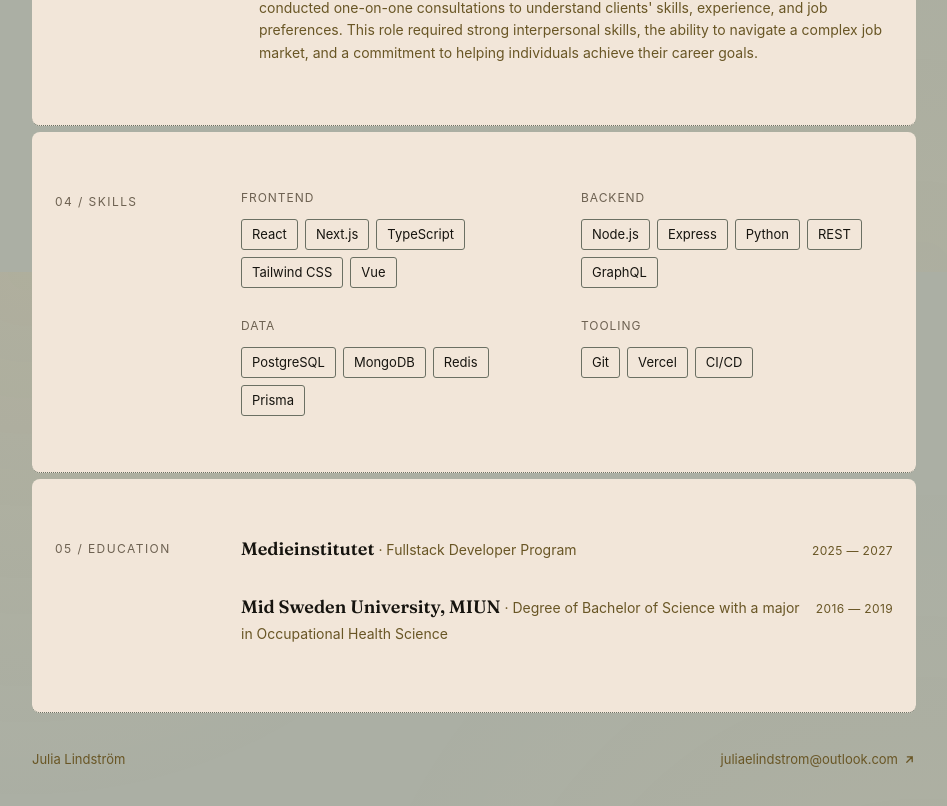
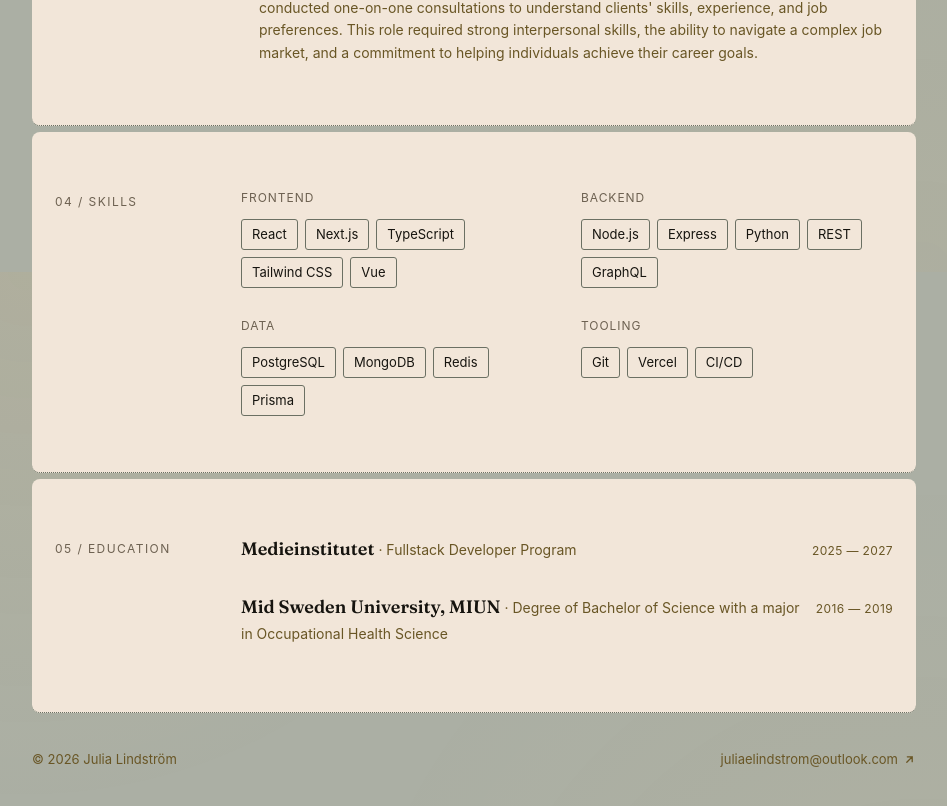
Before and after one commit to 13jel/cv-julialindstrom, a React (Vite) app: page / in a window 1280 px wide. Shown: the part 2128-2934 px from the top of the page, without its empty margins (166-1113 px from the left). Built offline with nearby package versions, Linux system fonts and the light colour scheme.

Commit message:
Footer and index title fix

```diff
--- a/index.html
+++ b/index.html
@@ -4,7 +4,7 @@
     <meta charset="UTF-8" />
     <meta name="viewport" content="width=device-width, initial-scale=1.0" />
     <link rel="icon" type="image/svg+xml" href="/favicon.svg" />
-    <title>Your Name — Fullstack Developer</title>
+    <title>Julia Lindström — Fullstack Developer</title>
     <meta name="description" content="Fullstack developer portfolio and CV." />
   </head>
   <body>
--- a/src/App.jsx
+++ b/src/App.jsx
@@ -136,7 +136,7 @@ export default function App() {
       </Section>
 
       <footer className="foot rise" style={{ animationDelay: "0.35s" }}>
-        <span>{profile.name}</span>
+        <span className="foot-copy">© {new Date().getFullYear()} {profile.name}</span>
         <a href={`mailto:${profile.email}`}>{profile.email} <ArrowOut /></a>
       </footer>
     </div>
```
